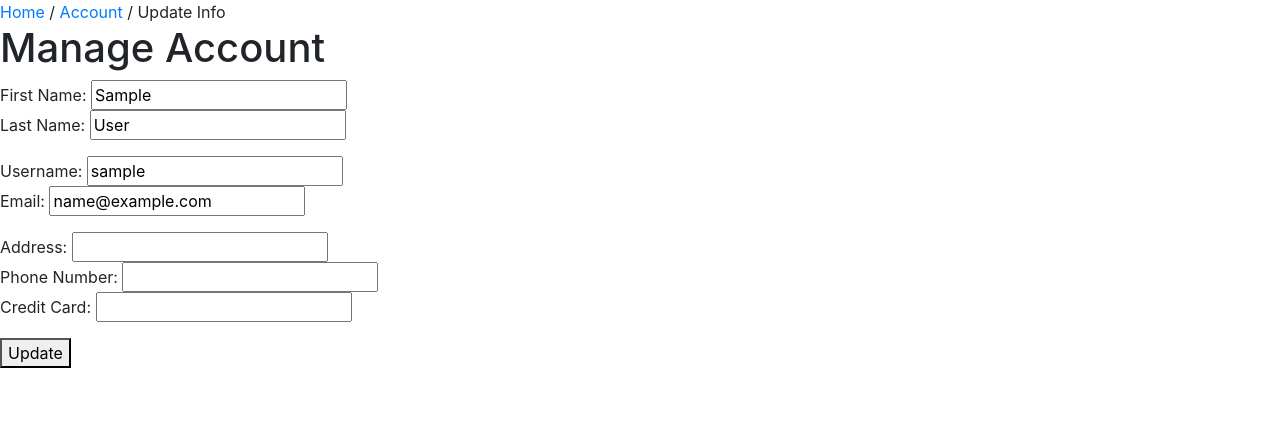
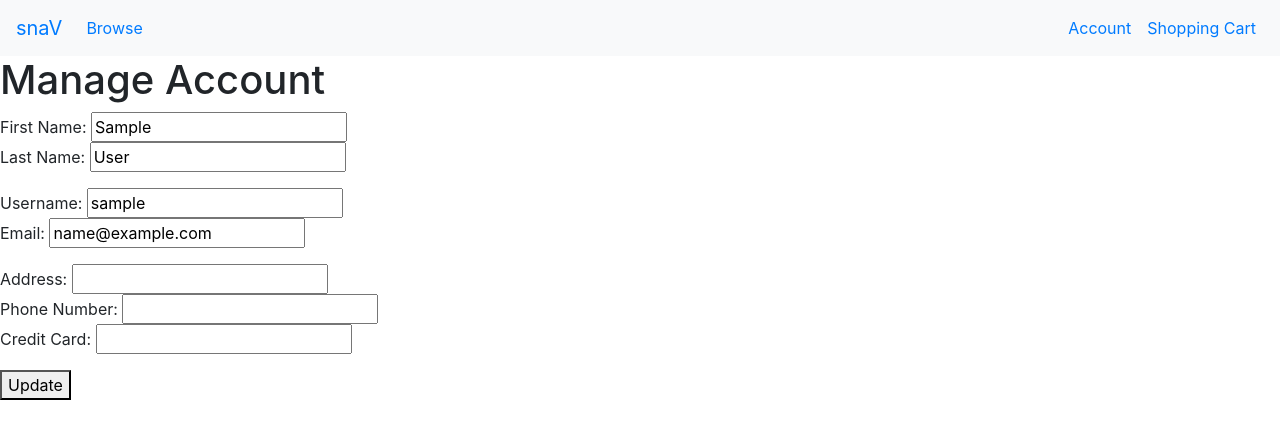
Before and after one commit to krthornton-archive/semesterproject, a Django app: page /update_account in a window 1280 px wide. Shown: the top 439 px of the page. Run offline with Django 3.2, Linux system fonts and the light colour scheme; the visitor is signed in with stand-in values (Sample User, id 1); some libraries are stand-ins or nearby versions.

Commit message:
Added basic navbar; removed breadcrumbs

```diff
--- a/code/app/templates/app/base.html
+++ b/code/app/templates/app/base.html
@@ -11,9 +11,27 @@
 </head>
 
 <body>
-    {% block breadcrumbs %}
-        <a href="/">Home</a>
-    {% endblock %}
+    {% block navbar %}
+        <nav class="navbar navbar-expand-lg bg-light justify-content-between">
+            <div class="navbar-nav">
+                <a class="navbar-brand" href="/">snaV</a>
+                <ul class="navbar-nav">
+                    <li class="nav-item">
+                        <a class="nav-link" href="/browse">Browse</a>
+                    </li>
+                </ul>
+            </div>
+            <ul class="navbar-nav">
+                <li class="nav-item">
+                    <a class="nav-link" href="/view_account">Account</a>
+                </li>
+                <li class="nav-item active">
+                    <a class="nav-link" href="/view_cart">Shopping Cart</a>
+                </li>
+            </ul>
+        </nav>
+    {% endblock %} {# navbar #}
+
     {% block messages %}
         {% if messages %}
             {% for message in messages %}
@@ -21,6 +39,7 @@
             {% endfor %} {# for message #}
         {% endif %} {# if messages #}
     {% endblock %}
+
     {% block login %}{% endblock %}
     {% block search %}{% endblock %}
     {% block content %}{% endblock %}
--- a/code/app/templates/app/browse.html
+++ b/code/app/templates/app/browse.html
@@ -1,9 +1,4 @@
 {% extends 'app/base.html' %}
-
-
-{% block breadcrumbs %}
-    <a href="/">Home</a> / Browse
-{% endblock %} {# breadcrumbs #}
 
 {% block search %}
     <p>
--- a/code/app/templates/app/item_description.html
+++ b/code/app/templates/app/item_description.html
@@ -1,8 +1,4 @@
 {% extends 'app/base.html' %}
-
-{% block breadcrumbs %}
-    <a href="/">Home</a> / <a href="/browse">Browse</a> / {{ item.name }}
-{% endblock %}
 
 {% block content %}
 
--- a/code/app/templates/registration/checkout.html
+++ b/code/app/templates/registration/checkout.html
@@ -1,8 +1,4 @@
 {% extends 'app/base.html' %}
-
-{% block breadcrumbs %}
-    <a href="/">Home</a> / <a href="view_account">Account</a> / Checkout
-{% endblock %}
 
 {% block content %}
     <h1>Checkout</h1>
--- a/code/app/templates/registration/update_account.html
+++ b/code/app/templates/registration/update_account.html
@@ -1,8 +1,4 @@
 {% extends 'app/base.html' %}
-
-{% block breadcrumbs %}
-    <a href="/">Home</a> / <a href="view_account">Account</a> / Update Info
-{% endblock %}
 
 {% block content %}
 
--- a/code/app/templates/registration/view_account.html
+++ b/code/app/templates/registration/view_account.html
@@ -1,8 +1,4 @@
 {% extends 'app/base.html' %}
-
-{% block breadcrumbs %}
-    <a href="/">Home</a> / Account
-{% endblock %}
 
 {% block content %}
     <!-- Account Info -->
--- a/code/app/templates/registration/view_cart.html
+++ b/code/app/templates/registration/view_cart.html
@@ -1,8 +1,4 @@
 {% extends 'app/base.html' %}
-
-{% block breadcrumbs %}
-    <a href="/">Home</a> / Shopping Cart
-{% endblock %}
 
 {% block content %}
     <!-- Shopping Cart -->
```
